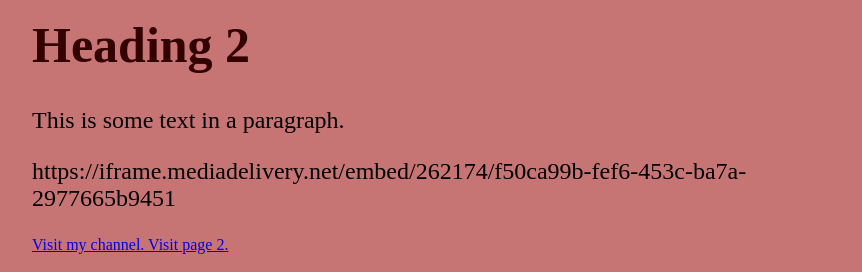
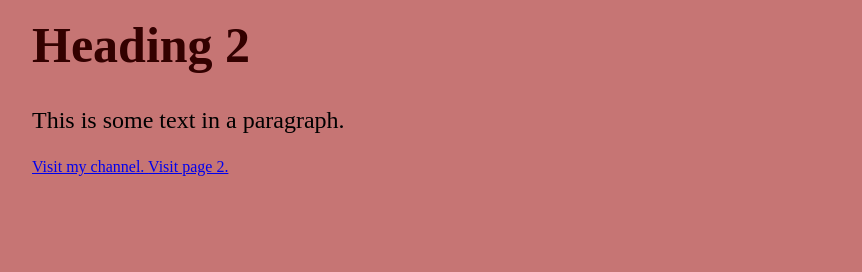
Before and after one commit to herbanov/herbanov-site, a plain HTML site: page index.html in a window 1280 px wide. Shown: the part 637-909 px from the top of the page, without its empty margins (208-1070 px from the left). After the commit the page ends 831 px from the top, so only its background shows below. Drawn offline with Linux system fonts and the light colour scheme.

Commit message:
Update index.html

```diff
--- a/index.html
+++ b/index.html
@@ -15,7 +15,6 @@
 
 		<h1>Heading 2</h1>
 		 <p>This is some text in a paragraph.</p>
-		 <p>https://iframe.mediadelivery.net/embed/262174/f50ca99b-fef6-453c-ba7a-2977665b9451</p>
 
 		 <a href="https://www.youtube.com/@herbanov1155">Visit my channel.
 		 <a href="page2.html">Visit page 2.
```
